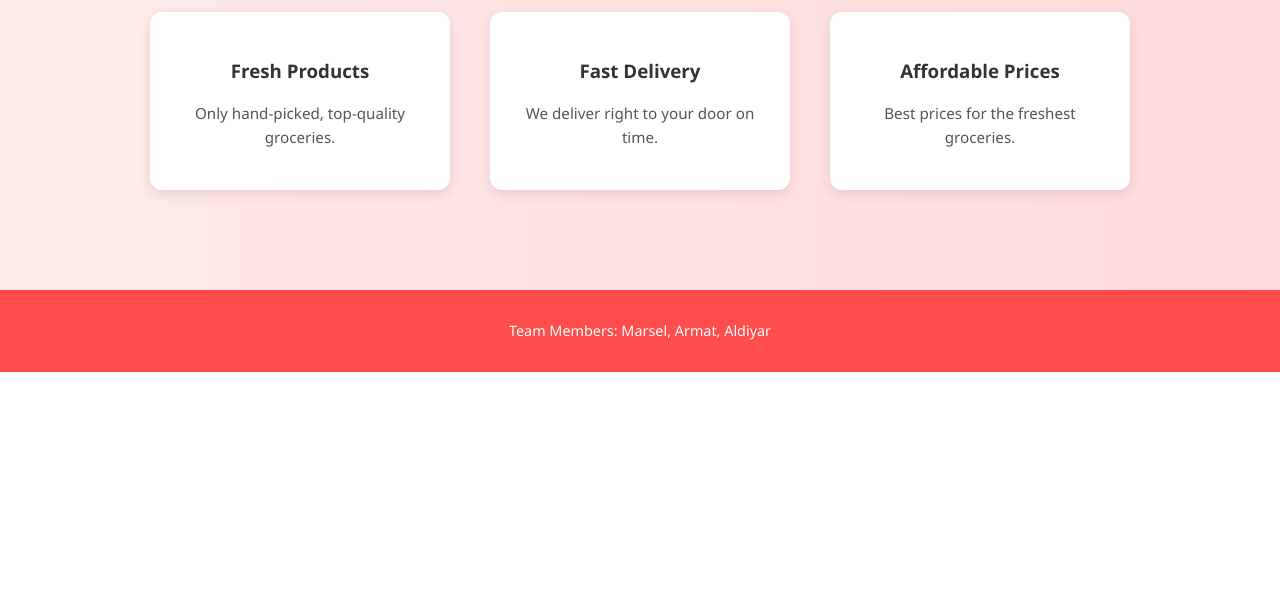
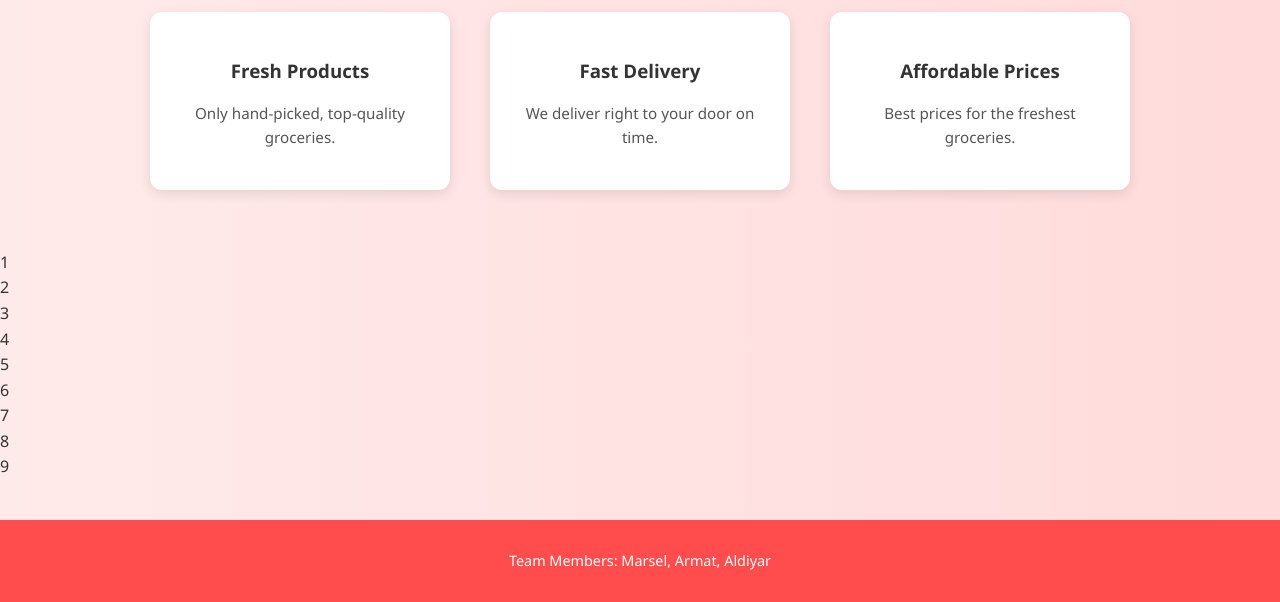
Before and after one commit to PinUpDeveloper/klubnika.kz, a plain HTML site: page index.html in a window 1280 px wide. Shown: the part 669-1271 px from the top of the page. Before the commit the page ends 1041 px from the top, so only its background shows below. Drawn offline with Linux system fonts and the light colour scheme.

Commit message:
Update index.html

```diff
--- a/index.html
+++ b/index.html
@@ -48,6 +48,18 @@
       </div>
     </section>
 
+    <section class="gallery">
+      <div class="box">1</div>
+      <div class="box">2</div>
+      <div class="box">3</div>
+      <div class="box">4</div>
+      <div class="box">5</div>
+      <div class="box">6</div>
+      <div class="box">7</div>
+      <div class="box">8</div>
+      <div class="box">9</div>
+    </section>
+
     <footer class="footer">
       <p>Team Members: Marsel, Armat, Aldiyar</p>
     </footer>
```
